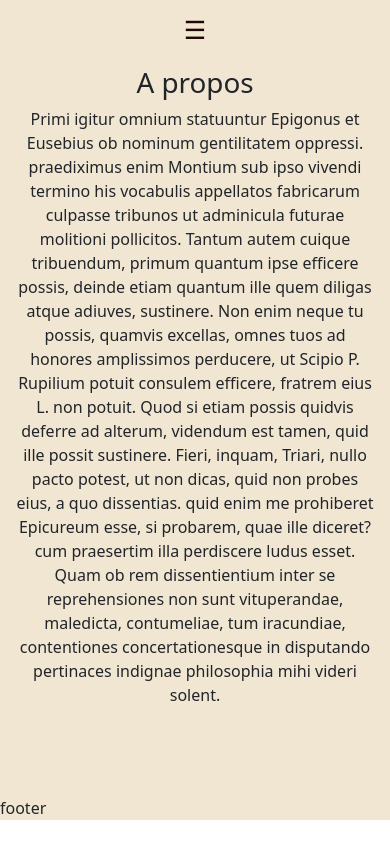
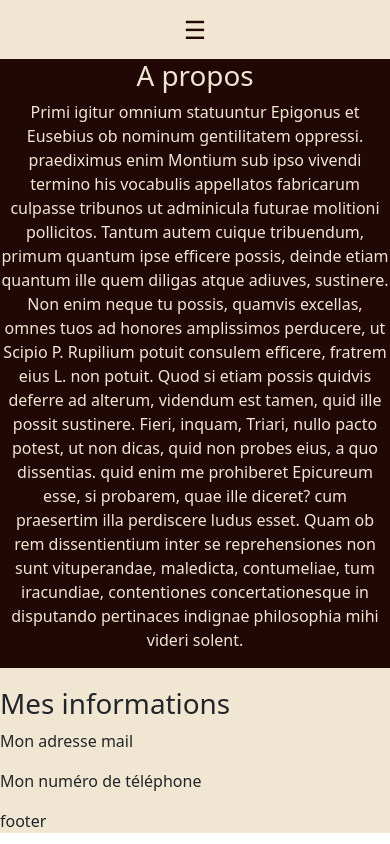
Before and after one commit to ImaneZ21/portfolio-imane, a React (Vite) app: page / in a window 390 px wide. Built offline with nearby package versions, Linux system fonts and the light colour scheme.

Commit message:
add contact

```diff
--- a/components/About/About.jsx
+++ b/components/About/About.jsx
@@ -3,7 +3,7 @@ import "./About.scss";
 function About() {
   return (
     <div className="about d-flex">
-      <div className="containeur">
+      <div className="containeur d-flex">
         <h1>A propos</h1>
         <p className="about-paragraphs">
           Primi igitur omnium statuuntur Epigonus et Eusebius ob nominum
--- a/components/About/About.scss
+++ b/components/About/About.scss
@@ -6,11 +6,17 @@
 @media screen and (max-width: 768px) {
     .about {
         text-align: center;
+
+        .containeur {
+            flex-direction: column;
+            justify-content: space-around;
+            background-color: #210706;
+            color: #F1E6D2;
+
+            .about-paragraphs {
+                height: 100%;
+            }
+        }
     }
 
-    .containeur {
-        .about-paragraphs {
-            height: 70%;
-        }
-    }
 }
--- /dev/null
+++ b/components/Contact/Contact.jsx
@@ -0,0 +1,15 @@
+import "./Contact.scss";
+
+function Contact() {
+  return (
+    <div className="contact d-flex">
+      <div className="containeur-contact">
+        <h1>Mes informations</h1>
+        <p className="">Mon adresse mail </p>
+        <p className="">Mon numéro de téléphone </p>
+      </div>
+    </div>
+  );
+}
+
+export default Contact;
--- /dev/null
+++ b/components/Contact/Contact.scss
@@ -0,0 +1,11 @@
+.contact {
+    margin-top: 5%;
+    flex-direction: column;
+}
+
+@media screen and (max-width: 768px) {
+    .contact {
+        .containeur {
+        }
+    }
+}
--- a/src/App.css
+++ b/src/App.css
@@ -25,8 +25,7 @@ main {
   }
 
   main {
-    margin-top: 2rem;
+    margin-top: 10%;
     width: 100%;
-    padding: 1rem;
   }
 }
--- a/src/App.jsx
+++ b/src/App.jsx
@@ -3,6 +3,7 @@ import "bootstrap/dist/css/bootstrap.min.css";
 import Header from "../components/Header/Header.jsx";
 import Footer from "../components/Footer/Footer.jsx";
 import About from "../components/About/About.jsx";
+import Contact from "../components/Contact/Contact.jsx"
 
 function App() {
   return (
@@ -12,6 +13,10 @@ function App() {
       </header>
       <main>
         <About />
+        <Contact />
+        {/* <Projects />
+        <Skills />
+        <CV /> */}
       </main>
       <Footer />
     </>
```
